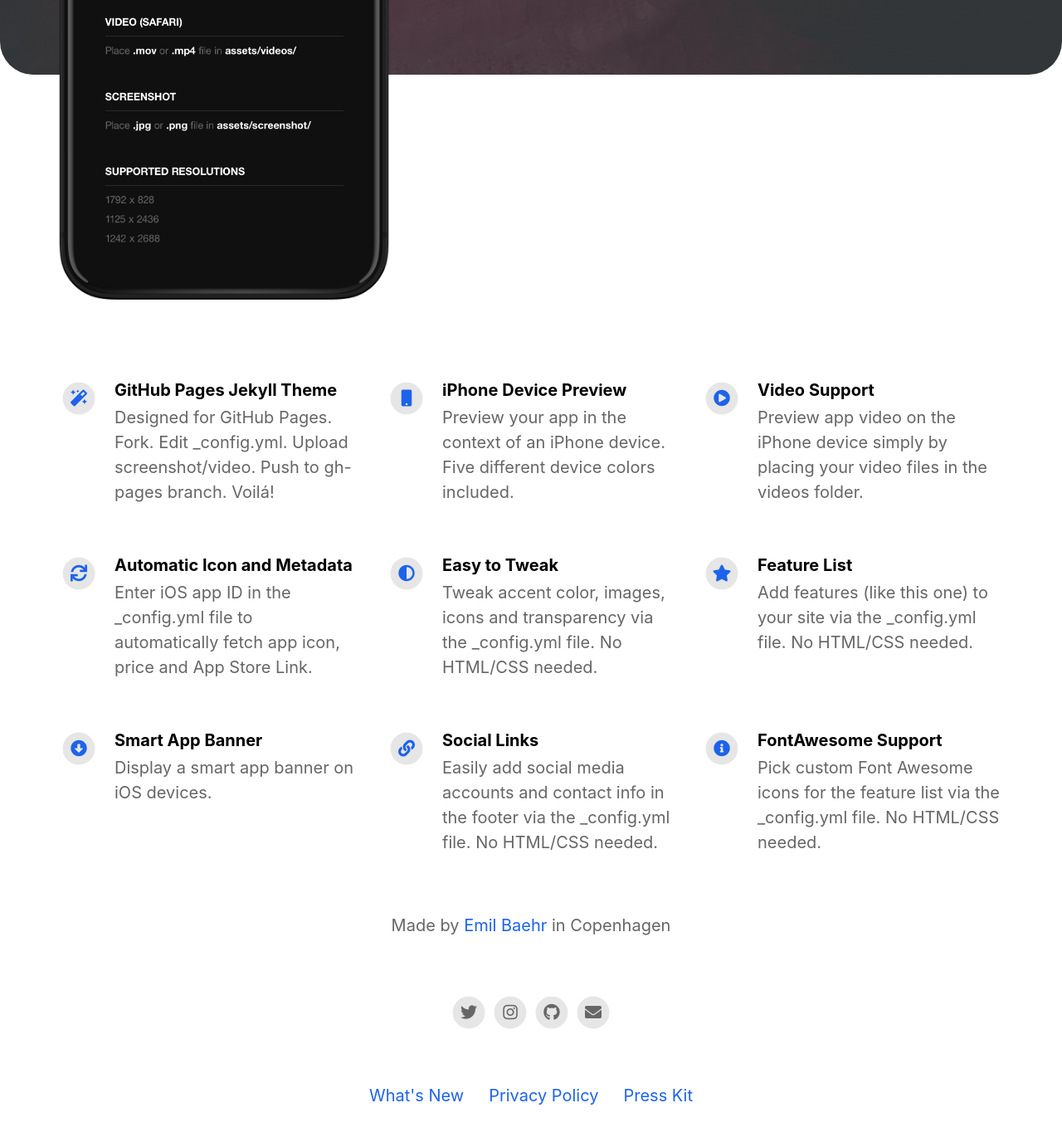
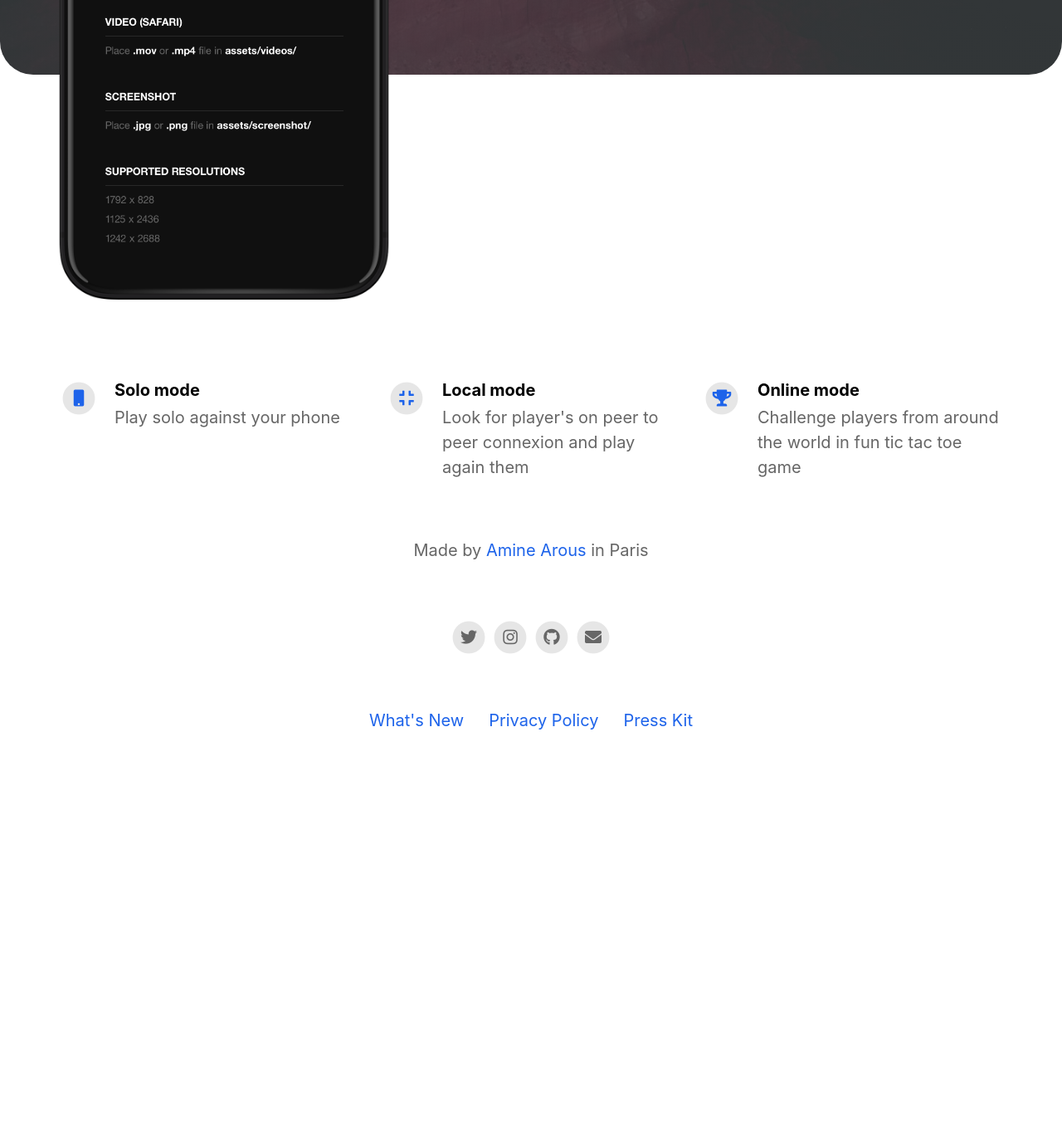
Before and after one commit to AmineArous/tictactoe-landingpage, a Jekyll site: the page built from index.html, in a window 1280 px wide and 1400 px high, scrolled down 624 px. Shown: the top 1370 px of the window at 83% size. Built offline with Jekyll 4.4.1, drawn with Linux system fonts in a browser that asks for light colours; nearby versions of some CDN libraries; after the commit the page ends 1572 px from its top, so only the background shows below that; some of the changed text lies outside the part shown.

Commit message:
Update _config.yml

```diff
--- a/_config.yml
+++ b/_config.yml
@@ -2,8 +2,8 @@
 page_title                                :                                           # Automatically populates with app name if not set and if iOS app ID is set. Otherwise enter manually.
 
 # App Info
-ios_app_id                                : 1234793120                                # Required. Enter iOS app ID to automatically populate name, price and icons (e.g. 718043190).
-ios_app_country                           : us                                        # Required outside USA. Enter 2 letter country code as in https://en.wikipedia.org/wiki/ISO_3166-1_alpha-2
+ios_app_id                                : 382936587                                 # Required. Enter iOS app ID to automatically populate name, price and icons (e.g. 718043190).
+ios_app_country                           : fr                                        # Required outside USA. Enter 2 letter country code as in https://en.wikipedia.org/wiki/ISO_3166-1_alpha-2
 
 appstore_link                             :                                           # Automatically populates if not set and if iOS app ID is set. Otherwise enter manually.
 playstore_link                            :                                           # Enter Google Play Store URL.
@@ -13,21 +13,21 @@ presskit_download_link                    : https://emilbaehr.com
 app_icon                                  : # assets/appicon.png                      # Automatically populates if not set and if iOS app ID is set.  Otherwise enter path to icon file manually.
 app_name                                  :                                           # Automatically populates if not set and if iOS app ID is set.  Otherwise enter manually.
 app_price                                 :                                           # Automatically populates if not set and if iOS app ID is set.  Otherwise enter manually.
-app_description                           : Write a short tagline for your app.
+app_description                           : iOS Tic Tac Toe Game!
 
 enable_smart_app_banner                   : true                                      # Set to true to show a smart app banner at top of page on mobile devices.
 
 
 
 # Information About Yourself
-your_name                                 : Emil Baehr
-your_link                                 : https://emilbaehr.com
-your_city                                 : Copenhagen
-email_address                             : emil.baehr@gmail.com
+your_name                                 : Amine Arous
+your_link                                 : https://aminearous.github.io/battleship-landingpage/
+your_city                                 : Paris
+email_address                             : m.aminearous@gmail.com
 facebook_username                         :
-instagram_username                        : ebaehr
-twitter_username                          : ebaehr
-github_username                           : emilbaehr
+instagram_username                        : tamjack75
+twitter_username                          : AmineArous
+github_username                           : AmineArous
 youtube_username                          :
 
 
@@ -35,45 +35,18 @@ youtube_username                          :
 # Feature List                            Edit, add or remove features to be presented.
 features                                  :
 
-  - title                                 : GitHub Pages Jekyll Theme
-    description                           : Designed for GitHub Pages. Fork. Edit _config.yml. Upload screenshot/video. Push to gh-pages branch. Voilá!
-    fontawesome_icon_name                 : magic
-
-  - title                                 : iPhone Device Preview
-    description                           : Preview your app in the context of an iPhone device. Five different device colors included.
+  - title                                 : Solo mode
+    description                           : Play solo against your phone
     fontawesome_icon_name                 : mobile
 
-  - title                                 : Video Support
-    description                           : Preview app video on the iPhone device simply by placing your video files in the videos folder.
-    fontawesome_icon_name                 : play-circle
+  - title                                 : Local mode
+    description                           : Look for player's on peer to peer connexion and play again them
+    fontawesome_icon_name                 : compress
 
-  - title                                 : Automatic Icon and Metadata
-    description                           : Enter iOS app ID in the _config.yml file to automatically fetch app icon, price and App Store Link.
-    fontawesome_icon_name                 : sync
+  - title                                 : Online mode
+    description                           : Challenge players from around the world in fun tic tac toe game
+    fontawesome_icon_name                 : trophy
 
-  - title                                 : Easy to Tweak
-    description                           : Tweak accent color, images, icons and transparency via the _config.yml file. No HTML/CSS needed.
-    fontawesome_icon_name                 : adjust
-
-  - title                                 : Feature List
-    description                           : Add features (like this one) to your site via the _config.yml file. No HTML/CSS needed.
-    fontawesome_icon_name                 : star
-
-  - title                                 : Smart App Banner
-    description                           : Display a smart app banner on iOS devices.
-    fontawesome_icon_name                 : arrow-alt-circle-down
-
-  - title                                 : Social Links
-    description                           : Easily add social media accounts and contact info in the footer via the _config.yml file. No HTML/CSS needed.
-    fontawesome_icon_name                 : link
-
-  - title                                 : FontAwesome Support
-    description                           : Pick custom Font Awesome icons for the feature list via the _config.yml file. No HTML/CSS needed.
-    fontawesome_icon_name                 : info-circle
-
-  - title                                 : # New Feature Title
-    description                           : # New Feature Description
-    fontawesome_icon_name                 : # Enter Font Awesome icon name (e.g. star). Find icons on fontawesome.com/icons.
 
 
 
```
